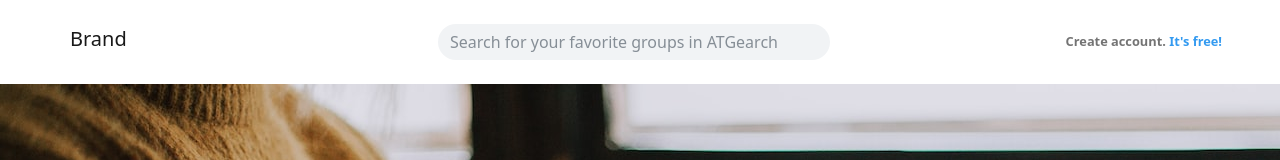
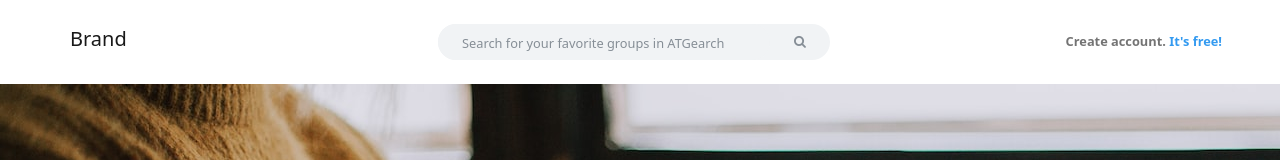
Before and after one commit to mina-sb/simple-blog, a React (Create React App) app: page / in a window 1280 px wide. Shown: the top 160 px of the page. Built offline with nearby package versions, Linux system fonts and the light colour scheme.

Commit message:
search input fixed

```diff
--- a/src/Components/Header/Header.css
+++ b/src/Components/Header/Header.css
@@ -12,8 +12,21 @@
 }
 .search_txt{
     background-color: #F1F3F5 !important;
+
     border-radius: 35px !important;
     border: 0 !important;
     box-shadow: none;
     box-shadow: 0 0 0 0rem rgb(13 110 253 / 25%) !important;
+    flex-grow: 1;
 }
+::placeholder{
+    font-size: .8em;
+}
+.search-div{
+    background-color: #F1F3F5 !important;
+    border-radius: 35px !important;
+}
+.search-icon{
+    flex-grow: 0;
+    color: #868E96;
+}
--- a/src/Components/Header/Header.js
+++ b/src/Components/Header/Header.js
@@ -27,13 +27,16 @@ const Header = () => {
                   <Col>
                     <Row>
                       <Col md={6} className="dd">
-                        <Form inline>
-                          <Form.Control
-                            type="text"
-                            placeholder="Search for your favorite groups in ATGearch"
-                            className="search_txt"
-                          />
-                        </Form>
+                        <div className="d-flex justify-content-between  search-div align-items-center">
+                          <Form inline className="flex-grow-1">
+                            <Form.Control
+                              type="text"
+                              placeholder="Search for your favorite groups in ATGearch"
+                              className="search_txt px-4 "
+                            />
+                          </Form>
+                          <i className="fa fa-search px-4 search-icon"></i>
+                        </div>
                       </Col>
                       <Col md={6} className="create-account bb">
                         <Nav.Link onClick={openRegister}>
```
